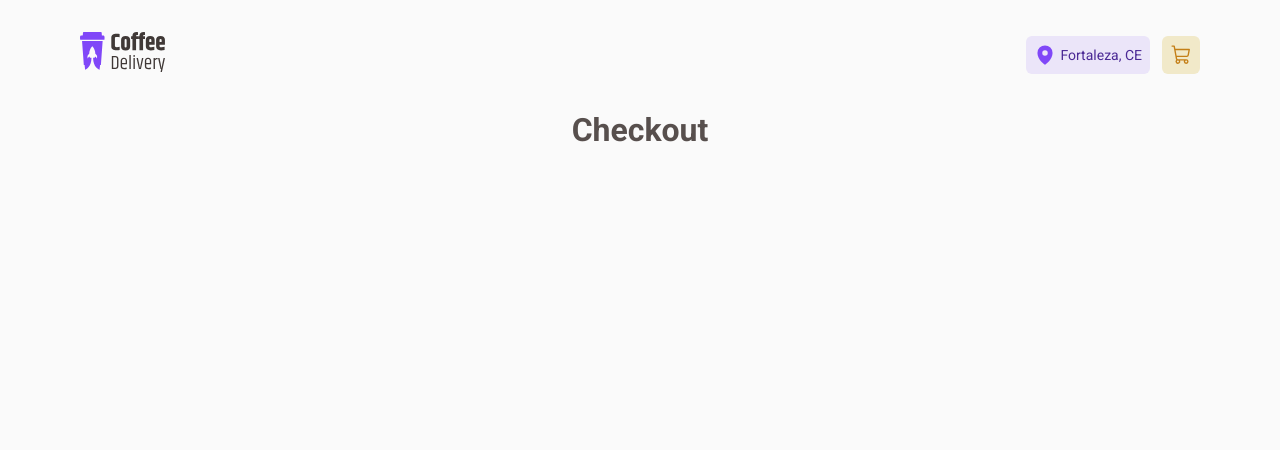
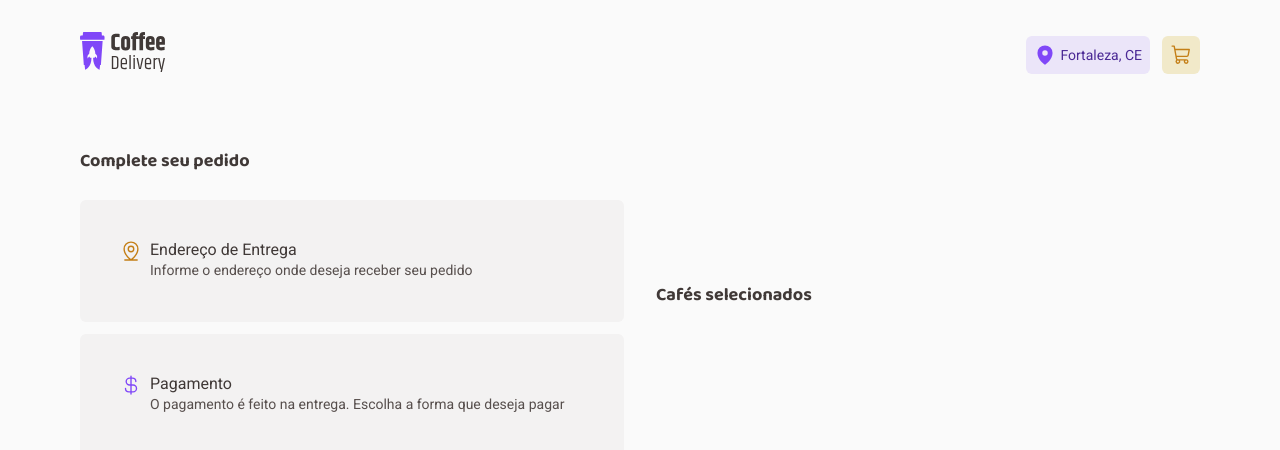
Before and after one commit to a-cs/react-coffee-delivery, a React (Vite) app: page /checkout in a window 1280 px wide. Shown: the top 450 px of the page. Built offline with nearby package versions, Linux system fonts and the light colour scheme.

Commit message:
updating coffee card layout

```diff
--- a/src/components/CheckoutCart/styles.ts
+++ b/src/components/CheckoutCart/styles.ts
@@ -9,4 +9,5 @@ export const CheckoutCartContainer = styled.button`
     display: flex;
     align-items: center;
     justify-content: center;
+    cursor: pointer;
 `
--- a/src/components/CoffeeCard/index.tsx
+++ b/src/components/CoffeeCard/index.tsx
@@ -1,4 +1,5 @@
 import {
+    BottomContainer,
     ButtonsContainer,
     CardContainer,
     CoffeeCardContainer,
@@ -27,6 +28,7 @@ export function CoffeeCard({ coffee }: CoffeeCardProps) {
                     })}
                 </TagContainer>
                 <Title>{coffee.name}</Title>
+                <BottomContainer>
                     <Description>{coffee.description}</Description>
                     <Footer>
                         <p>
@@ -42,6 +44,7 @@ export function CoffeeCard({ coffee }: CoffeeCardProps) {
                             <AddToCartButton />
                         </ButtonsContainer>
                     </Footer>
+                </BottomContainer>
             </CoffeeCardContainer>
         </CardContainer>
     )
--- a/src/components/CoffeeCard/styles.ts
+++ b/src/components/CoffeeCard/styles.ts
@@ -5,10 +5,11 @@ export const CardContainer = styled.div`
     height: 19.375rem;
     background-color: ${(props) => props.theme['base-card']};
     border-radius: 6px 36px;
-    padding: 0 1.5rem;
+    padding: 0 1.25rem;
 `
 
 export const CoffeeCardContainer = styled.div`
+    height: 100%;
     display: flex;
     flex-direction: column;
     align-items: center;
@@ -48,7 +49,16 @@ export const Title = styled.h2`
     font-weight: 700;
 `
 
+export const BottomContainer = styled.div`
+    height: 100%;
+    display: flex;
+    flex-direction: column;
+    align-items: center;
+    justify-content: space-between;
+`
+
 export const Description = styled.p`
+    align-self: stretch;
     margin-top: 0.5rem;
     padding: 0.25rem 0.5rem;
     color: ${(props) => props.theme['base-label']};
@@ -60,11 +70,11 @@ export const Description = styled.p`
 
 export const Footer = styled.footer`
     width: 100%;
-    margin-top: 2.0625rem;
     display: flex;
     flex-direction: row;
     align-items: center;
     justify-content: space-between;
+    margin-bottom: 1.25rem;
 
     p {
         font-size: 0.875rem;
--- /dev/null
+++ b/src/components/Form/index.tsx
@@ -0,0 +1,34 @@
+import { FormContainer, Header } from './styles'
+import { CurrencyDollar, MapPinLine } from '@phosphor-icons/react'
+
+export function Form() {
+    return (
+        <>
+            <FormContainer>
+                <Header iconColor="yellow-dark">
+                    <MapPinLine size={22} />
+                    <div>
+                        <h2>Endereço de Entrega</h2>
+                        <h3>
+                            Informe o endereço onde deseja receber seu pedido
+                        </h3>
+                    </div>
+                </Header>
+            </FormContainer>
+            <FormContainer>
+                <Header iconColor="purple">
+                    <CurrencyDollar size={22} />
+                    <div>
+                        <h2>Pagamento</h2>
+                        <h3>
+                            O pagamento é feito na entrega. Escolha a forma que
+                            deseja pagar
+                        </h3>
+                    </div>
+                </Header>
+            </FormContainer>
+        </>
+    )
+}
+
+export default Form
--- /dev/null
+++ b/src/components/Form/styles.ts
@@ -0,0 +1,48 @@
+import { styled } from 'styled-components'
+
+interface HeaderProps {
+    iconColor: string
+}
+
+export const FormContainer = styled.div`
+    display: flex;
+    padding: 2.5rem;
+    flex-direction: column;
+    align-items: flex-start;
+    gap: 2rem;
+    align-self: stretch;
+    border-radius: 6px;
+    background: ${(props) => props.theme['base-card']};
+`
+
+export const Header = styled.header<HeaderProps>`
+    display: flex;
+    align-items: flex-start;
+    gap: 0.5rem;
+    align-self: stretch;
+    color: ${(props) => props.theme[props.iconColor]};
+
+    div {
+        display: flex;
+        flex-direction: column;
+        align-items: flex-start;
+
+        h2 {
+            color: ${(props) => props.theme['base-subtitle']};
+            font-family: Roboto;
+            font-size: 1rem;
+            font-style: normal;
+            font-weight: 400;
+            line-height: 130%;
+        }
+        h3 {
+            height: 21px;
+            color: ${(props) => props.theme['base-text']};
+            font-family: Roboto;
+            font-size: 0.875rem;
+            font-style: normal;
+            font-weight: 400;
+            line-height: 130%;
+        }
+    }
+`
--- a/src/pages/Checkout/index.tsx
+++ b/src/pages/Checkout/index.tsx
@@ -1,9 +1,21 @@
-import { CheckoutContainer } from './styles'
+import Form from '../../components/Form'
+import {
+    CheckoutContainer,
+    LeftContainer,
+    RightContainer,
+    Title,
+} from './styles'
 
 export function Checkout() {
     return (
         <CheckoutContainer>
-            <h1>Checkout</h1>
+            <LeftContainer>
+                <Title>Complete seu pedido</Title>
+                <Form />
+            </LeftContainer>
+            <RightContainer>
+                <Title>Cafés selecionados</Title>
+            </RightContainer>
         </CheckoutContainer>
     )
 }
--- a/src/pages/Checkout/styles.ts
+++ b/src/pages/Checkout/styles.ts
@@ -1,9 +1,37 @@
 import { styled } from 'styled-components'
 
-export const CheckoutContainer = styled.main`
+export const CheckoutContainer = styled.div`
+    width: 100%;
+    margin-top: 2.5rem;
     flex: 1;
     display: flex;
-    flex-direction: column;
+    flex-direction: row;
     align-items: center;
     justify-content: center;
+    gap: 2rem;
 `
+
+export const LeftContainer = styled.div`
+    display: flex;
+    width: 40rem;
+    flex-direction: column;
+    align-items: flex-start;
+    gap: 0.75rem;
+`
+
+export const RightContainer = styled.div`
+    display: flex;
+    width: 40rem;
+    flex-direction: column;
+    align-items: flex-start;
+    gap: 0.75rem;
+`
+
+export const Title = styled.h2`
+    color: ${(props) => props.theme['base-subtitle']};
+    font-family: 'Baloo 2';
+    font-size: 1.125rem;
+    font-weight: 700;
+    line-height: 130%;
+    margin-bottom: 0.9375rem;
+`
```
Lines whose indentation alone changed are shown as unchanged.
